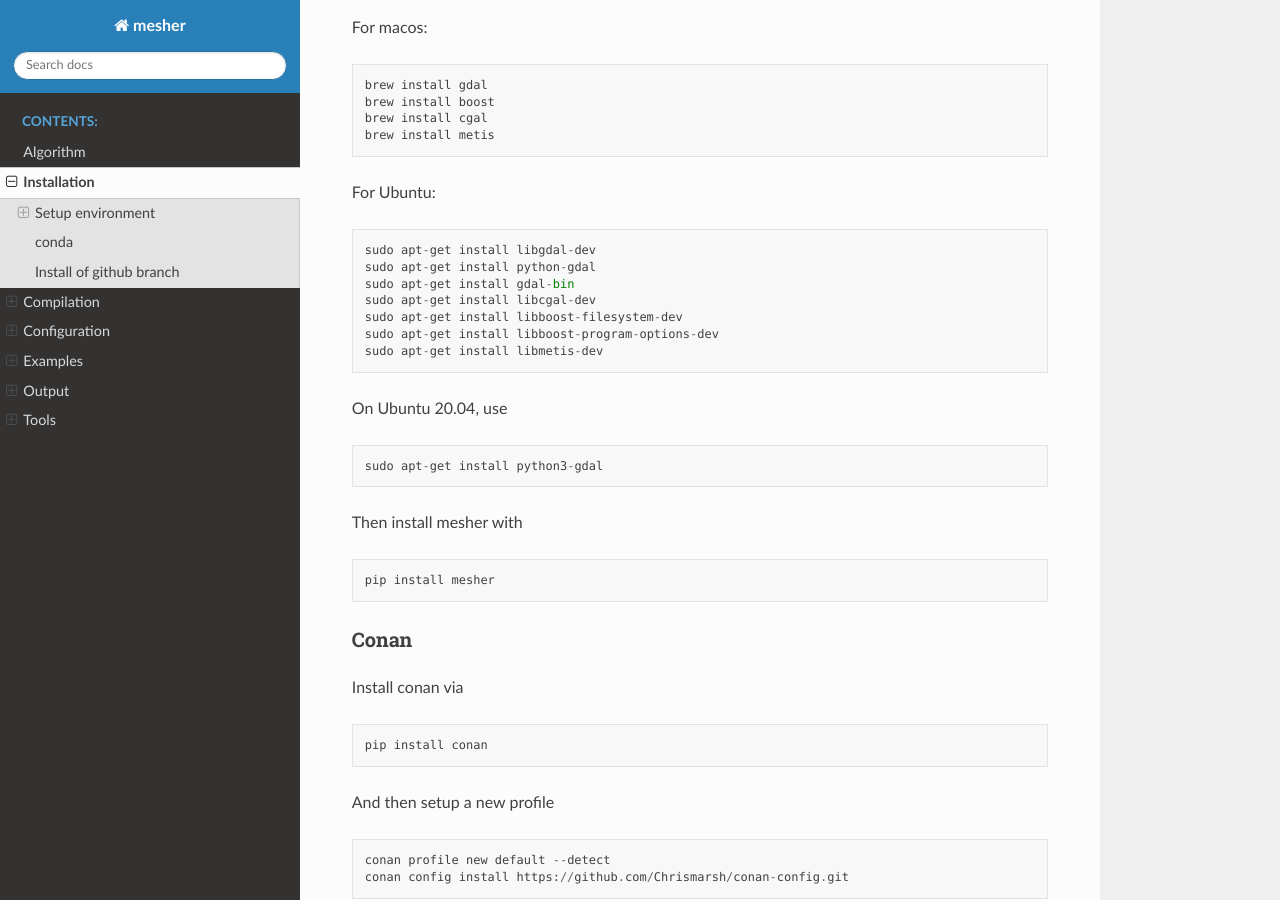
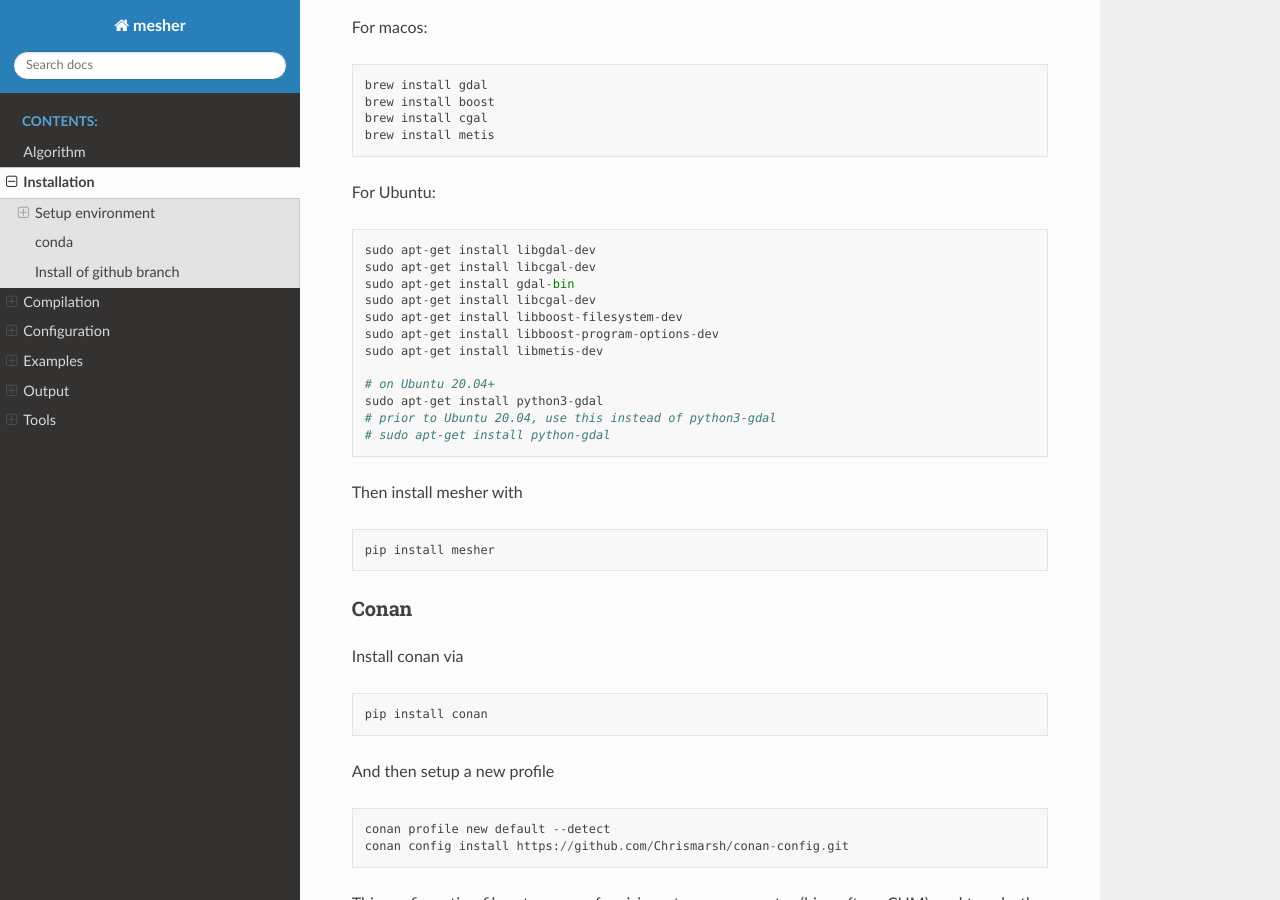
Before and after one commit to Chrismarsh/mesher, a Sphinx documentation site: the page built from docs/source/installation.rst, in a window 1280 px wide and 900 px high, scrolled down 761 px. Built offline with Sphinx 7.4.7 and the Read the Docs theme 2.0.0, drawn with Linux system fonts in a browser that asks for light colours.

Commit message:
Update documentation

```diff
--- a/docs/source/installation.rst
+++ b/docs/source/installation.rst
@@ -38,18 +38,20 @@
 ::
 
     sudo apt-get install libgdal-dev
-    sudo apt-get install python-gdal
+    sudo apt-get install libcgal-dev
     sudo apt-get install gdal-bin
     sudo apt-get install libcgal-dev
     sudo apt-get install libboost-filesystem-dev
     sudo apt-get install libboost-program-options-dev
     sudo apt-get install libmetis-dev
 
-On Ubuntu 20.04, use
+    # on Ubuntu 20.04+
+    sudo apt-get install python3-gdal
+    # prior to Ubuntu 20.04, use this instead of python3-gdal
+    # sudo apt-get install python-gdal
 
-::
 
-   sudo apt-get install python3-gdal
+
 
 .. :: warning
     On linux you may need ``libffi`` if, upon running ``pip``, there is an error about ``_ctypes``
```
